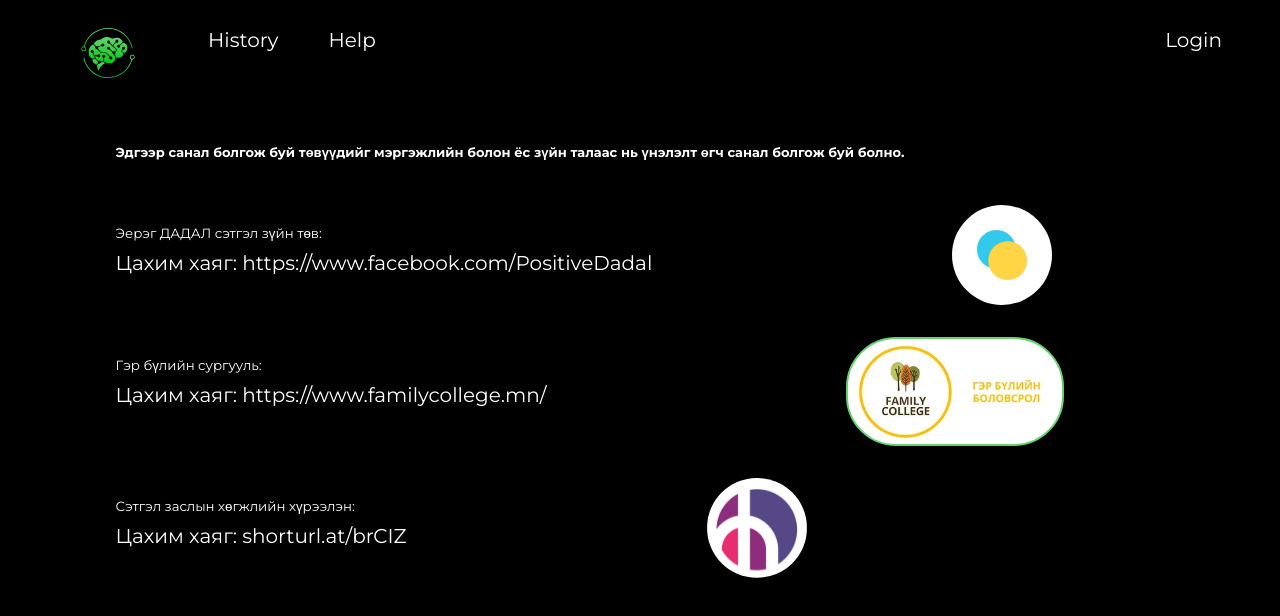
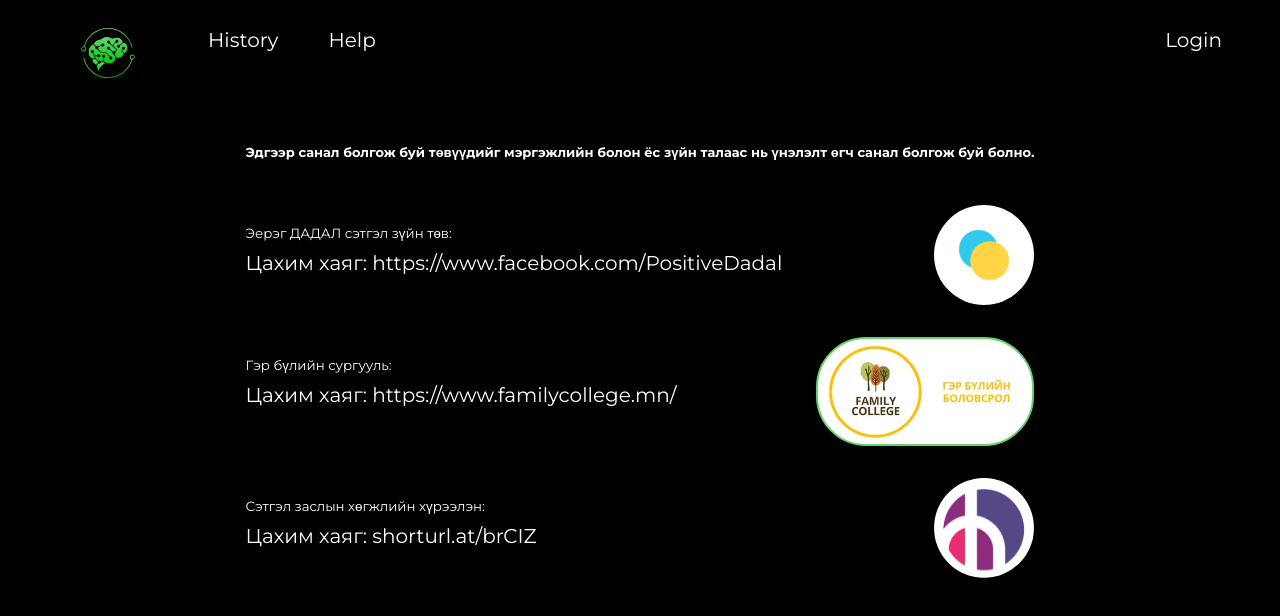
Before and after one commit to tuguldurchimeg/FER, a React (Create React App) app in the folder facial-expression/: page /help in a window 1280 px wide. Shown: the top 616 px of the page. Built offline with nearby package versions, Linux system fonts and the light colour scheme.

Commit message:
Update Help.css

```diff
--- a/facial-expression/src/components/Help.css
+++ b/facial-expression/src/components/Help.css
@@ -16,7 +16,7 @@ p {
 .comment {
   display: flex;
   flex-direction: row;
-  gap: 300px;
+  justify-content: space-between;
 }
 .comment img {
   width: auto;
@@ -26,9 +26,7 @@ p {
   scale: 1.1;
   transition: all 0.5s ease;
 }
-.sondgoi {
-  padding-right: 100px;
-}
+
 .comment p {
   line-height: 30px;
 }
```
